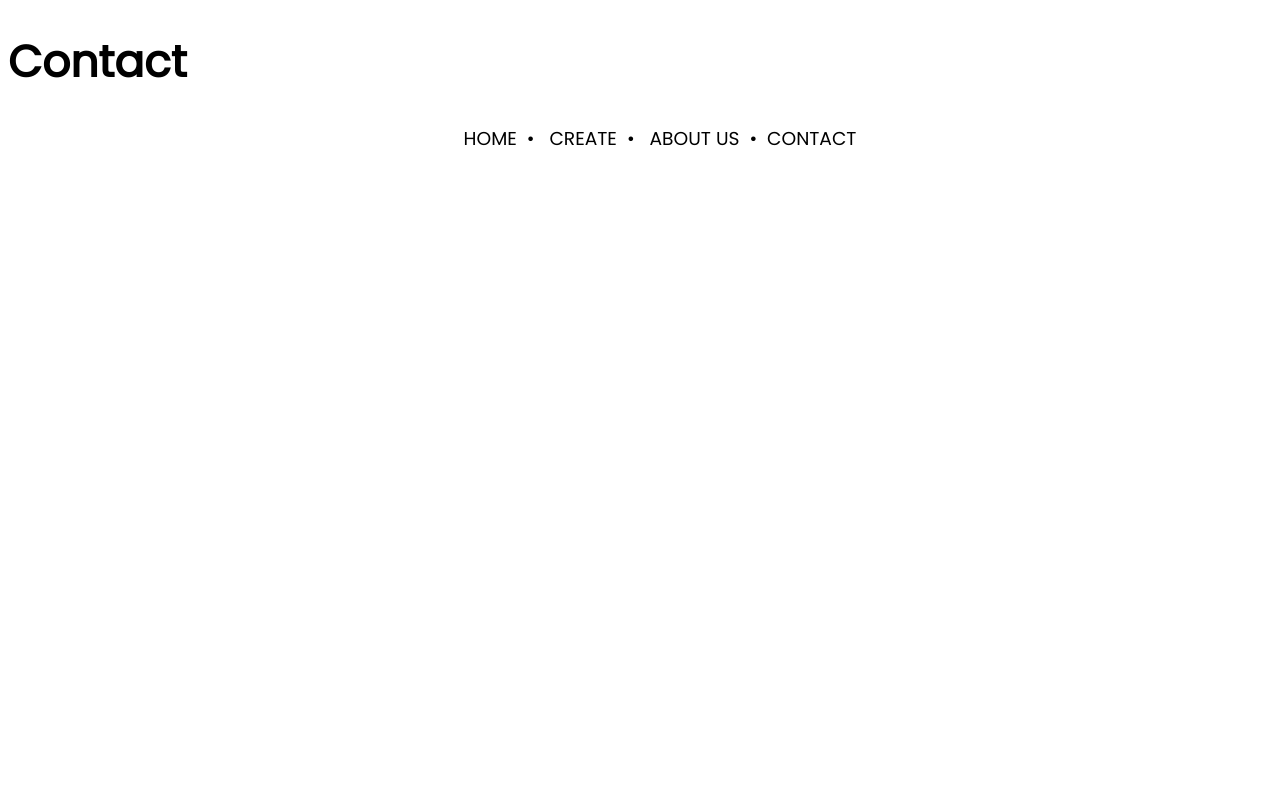
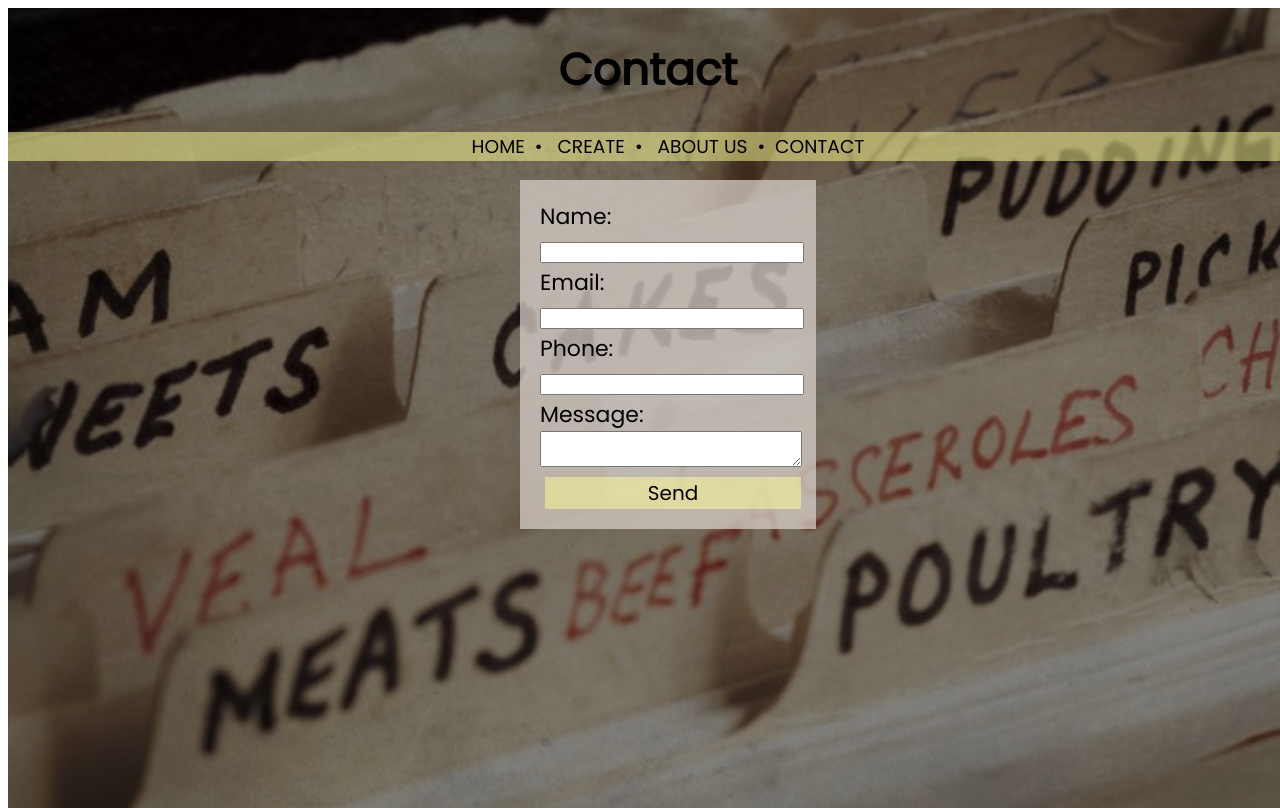
Before and after one commit to lliu17/RecipeBook_WebApp, a plain HTML site: page contact.html in a window 1280 px wide. Drawn offline with Linux system fonts and the light colour scheme.

Commit message:
Added API functionality

```diff
--- a/contact.html
+++ b/contact.html
@@ -5,15 +5,67 @@
 		<title>Contact: Digital Recipe Book</title>
 		<link rel="stylesheet" href="recipe-book.css">
 		<link href='https://fonts.googleapis.com/css?family=Poppins' rel='stylesheet'>
+
+		<script>
+			function pressButton() {
+
+				var email = document.getElementById("email").value;
+
+				var url = "http://apilayer.net/api/check?access_key=f34d9c14b99875cbc9f74459e4386dd6&email=";
+
+				url += email;
+
+				request = new XMLHttpRequest();
+
+				request.open("GET", url, true);
+
+				request.onreadystatechange = function() {
+					if (request.readyState == 4 && request.status == 200) {
+						result = request.responseText;
+
+						var emailObj = JSON.parse(result);
+
+						if (emailObj.format_valid == false) {
+							alert("Please enter a valid email address.");
+						} else {
+							alert("Thank you for your message! We will be in contact shortly.");
+						}
+					}
+				}
+				request.send();
+			}
+
+		</script>
+
 	</head>
 
 	<body>
-		<h1>Contact</h1>
-			<ul class="nav-content">
+		<div class="recipeInput-image">
+		<h1 style="text-align: center;">Contact</h1>
+			<ul class="nav-content" style="background-color: rgba(255, 255, 150, .5);">
 				<li class="nav-li"><a href="index.html">HOME</a></li>&nbsp;&nbsp;•&nbsp;&nbsp;
 				<li class="nav-li"><a href="recipe-book.html">CREATE</a></li>&nbsp;&nbsp;•&nbsp;&nbsp;
 				<li class="nav-li"><a href="about.html">ABOUT US</a></li>&nbsp;&nbsp;•&nbsp;
 				<li class="nav-li"><a href="contact.html">CONTACT</a></li>
 			</ul>
+
+			<div class="contactForm">
+				<form>
+					<label>Name:</label>
+					<input type="text" name="name" required /><br />
+
+					<label>Email:</label>
+					<input type="email" name="email" id="email" required /><br />
+
+					<label>Phone:</label>
+					<input type="phone" name="phone" /><br />
+
+					<label>Message: </label>
+					<textarea name="message" required></textarea><br />
+				</form>
+				<button class="button" id="btn" type="button" onclick="pressButton()">Send</button>
+			</div>
+
+		</div>
 	</body>
 </html>
--- a/recipe-book.css
+++ b/recipe-book.css
@@ -62,9 +62,42 @@ a:hover {
     position: absolute;
 }
 
+
 .recipeInput {
 	background-color: rgba(216, 208, 202, 0.74);
 	text-align: center;
 	width: 50%;
 	margin-left: 30%;
 }
+
+.contactForm {
+	background-color: rgba(216, 208, 202, 0.74);
+	width: 20%;
+	margin-left: 40%;
+	padding: 20px;
+
+}
+
+.contactForm input {
+  width: 100%;
+  clear: both;
+}
+
+textarea {
+	width: 100%;
+}
+
+.button {
+	margin-left: 5px;
+	font-family: 'Poppins';
+	font-size: 20px;
+	background-color: rgba(255, 255, 150, .5);
+	border: none;
+	width: 100%;
+}
+
+.button:hover {
+	background-color: #A52A2A;
+	transition-duration: 0.4s;
+	color: white;
+}
```
